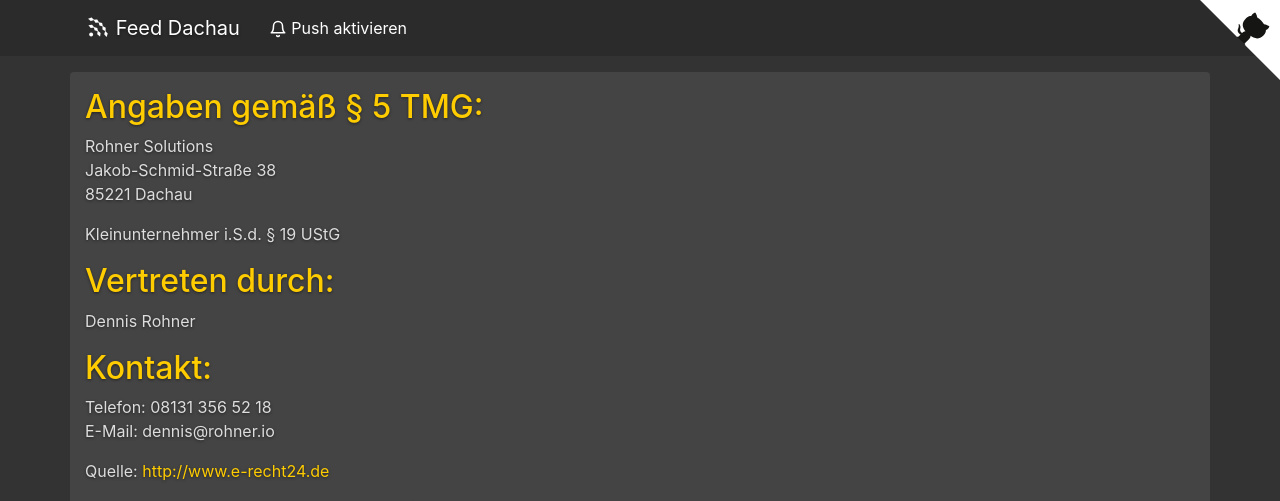
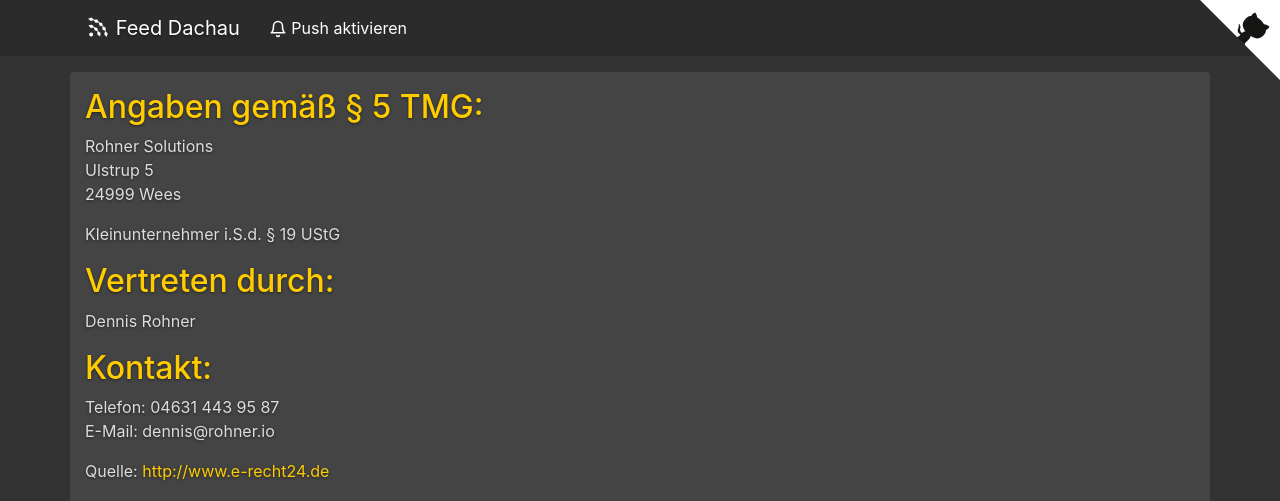
Before and after one commit to midzer/feed-dachau, a Jekyll site: the page built from impressum.md, in a window 1280 px wide. Shown: the top 501 px of the page. Built offline with Jekyll 4.4.1, drawn with Linux system fonts in a browser that asks for light colours.

Commit message:
change contact details

```diff
--- a/_config.yml
+++ b/_config.yml
@@ -14,7 +14,6 @@
 # You can create any custom variable you would like, and they will be accessible
 # in the templates via {{ site.myvariable }}.
 title: Feed Dachau
-email: dennis@rohner.io
 description: >- # this means to ignore newlines until "baseurl:"
   Topaktuelle Meldungen von Behörden, Blogs, Vereinen und Zeitungen aus Dachau. Deine blitzschnelle Quelle für alle neuen Informationen der Region.
 baseurl: "" # the subpath of your site, e.g. /blog
--- a/impressum.md
+++ b/impressum.md
@@ -7,8 +7,8 @@ permalink: /impressum/
 ## Angaben gemäß § 5 TMG:
 
 Rohner Solutions\\
-Jakob-Schmid-Straße 38\\
-85221 Dachau
+Ulstrup 5\\
+24999 Wees
 
 Kleinunternehmer i.S.d. § 19 UStG
 
@@ -18,7 +18,7 @@ Dennis Rohner
 
 ## Kontakt:
 
-Telefon: 08131 356 52 18\\
+Telefon: 04631 443 95 87\\
 E-Mail: dennis<span hidden>.nospam</span>@rohner.io
 
 Quelle: [http://www.e-recht24.de](http://www.e-recht24.de)
```
Also changed, not shown: datenschutz.md (+3 -3 lines).
